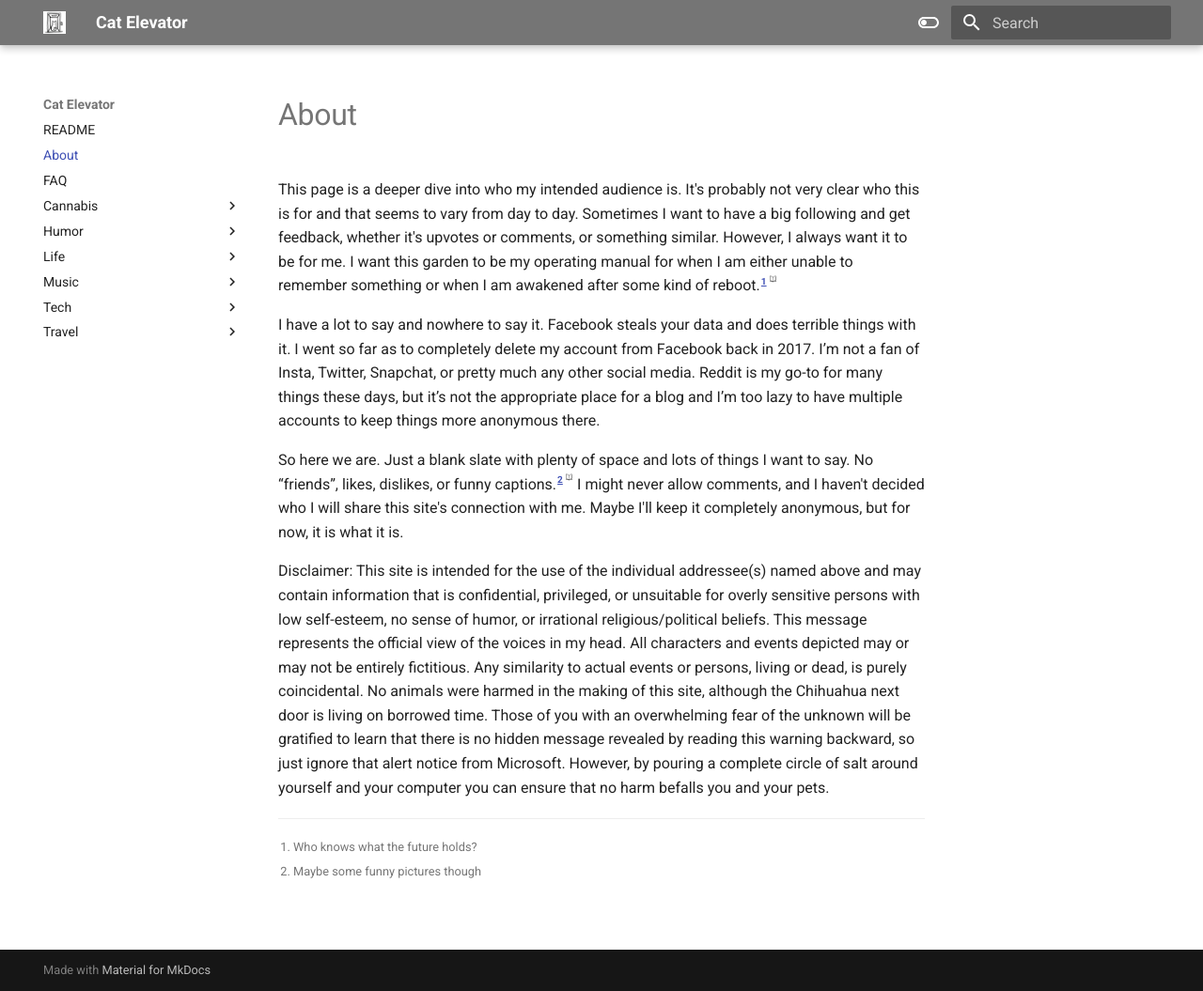
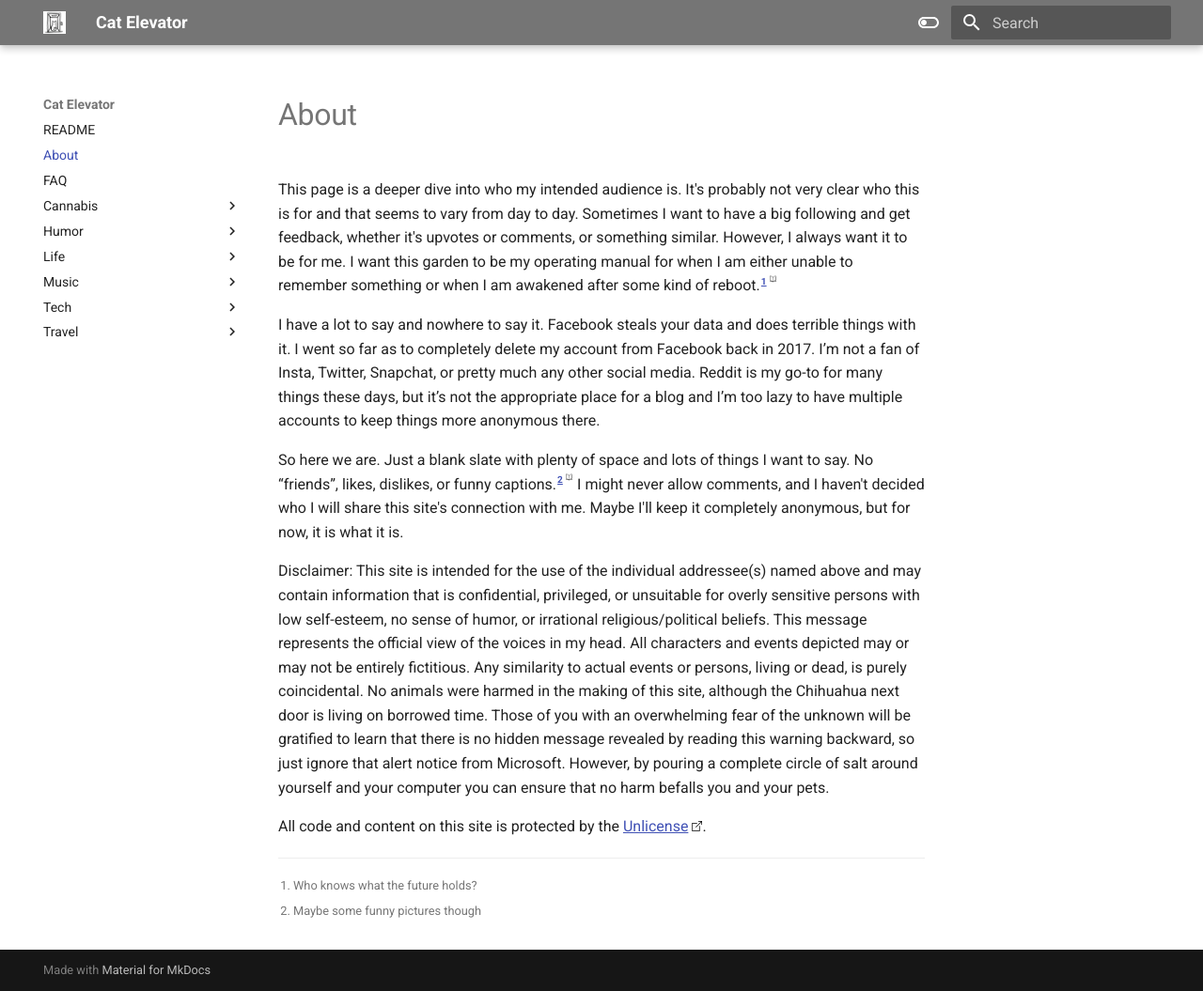
Before and after one commit to los7key/garden, an MkDocs documentation site: the page built from docs/about.md, in a window 1280 px wide and 1055 px high. Shown: the whole window at 94% size. Built offline with MkDocs 1.6.1 and Material for MkDocs 9.7.7, drawn with Linux system fonts in a browser that asks for light colours; some of the changed lines change nothing that is shown.

Commit message:
UNLICENSE

```diff
--- a/docs/about.md
+++ b/docs/about.md
@@ -1,7 +1,11 @@
 ---
 layout: post
 title: About
+description: About
+date: 2022-04-01
+Last Updated: 2022-04-30
 ---
+
 This page is a deeper dive into who my intended audience is. It's probably not very clear who this is for and that seems to vary from day to day.  Sometimes I want to have a big following and get feedback, whether it's upvotes or comments, or something similar.  However, I always want it to be for me.  I want this garden to be my operating manual for when I am either unable to remember something or when I am awakened after some kind of reboot.[^1]
 
 I have a lot to say and nowhere to say it. Facebook steals your data and does terrible things with it. I went so far as to completely delete my account from Facebook back in 2017. I’m not a fan of Insta, Twitter, Snapchat, or pretty much any other social media. Reddit is my go-to for many things these days, but it’s not the appropriate place for a blog and I’m too lazy to have multiple accounts to keep things more anonymous there.
@@ -10,5 +14,7 @@ So here we are. Just a blank slate with plenty of space and lots of things I wan
 
 Disclaimer: This site is intended for the use of the individual addressee(s) named above and may contain information that is confidential, privileged, or unsuitable for overly sensitive persons with low self-esteem, no sense of humor, or irrational religious/political beliefs. This message represents the official view of the voices in my head. All characters and events depicted may or may not be entirely fictitious. Any similarity to actual events or persons, living or dead, is purely coincidental. No animals were harmed in the making of this site, although the Chihuahua next door is living on borrowed time. Those of you with an overwhelming fear of the unknown will be gratified to learn that there is no hidden message revealed by reading this warning backward, so just ignore that alert notice from Microsoft. However, by pouring a complete circle of salt around yourself and your computer you can ensure that no harm befalls you and your pets.
 
+All code and content on this site is protected by the [Unlicense](http://unlicense.org).
+
 [^1]: Who knows what the future holds?
 [^2]: Maybe some funny pictures though
```
Also changed, not shown: 1 other file.
